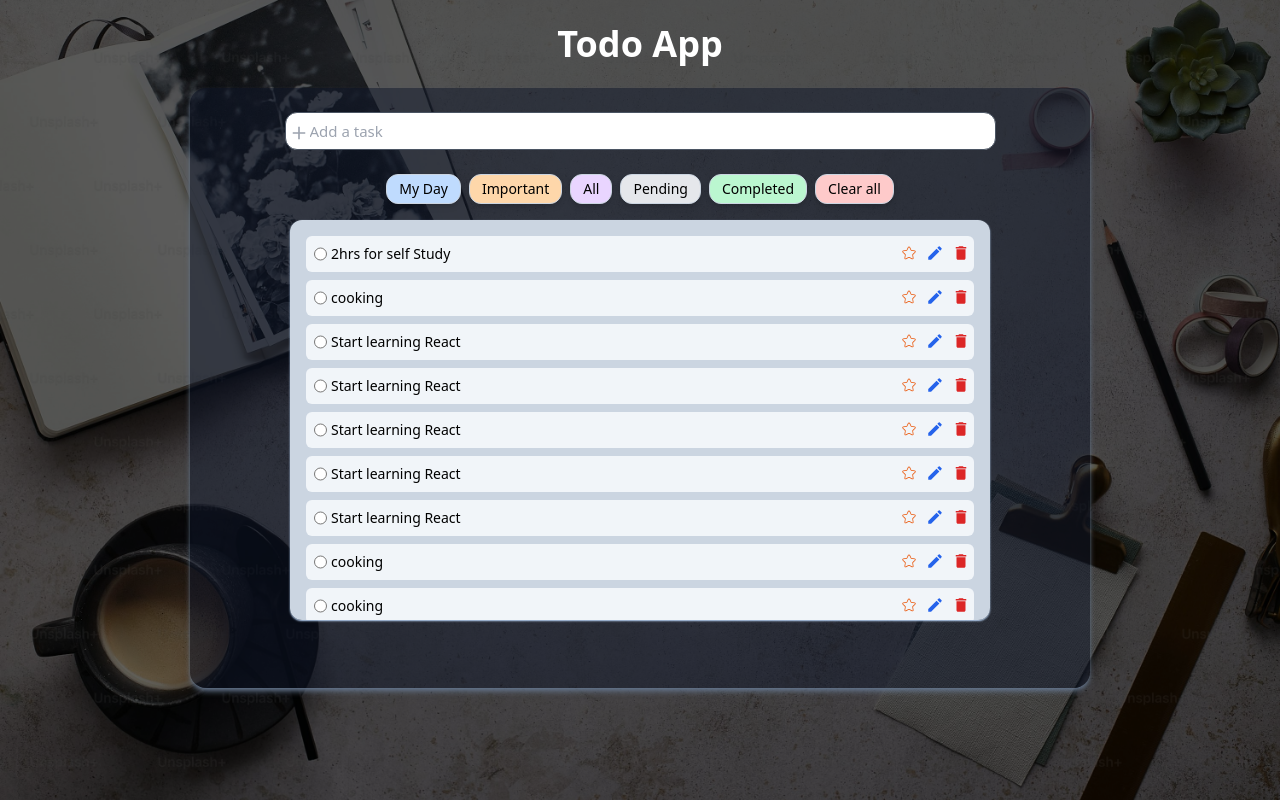
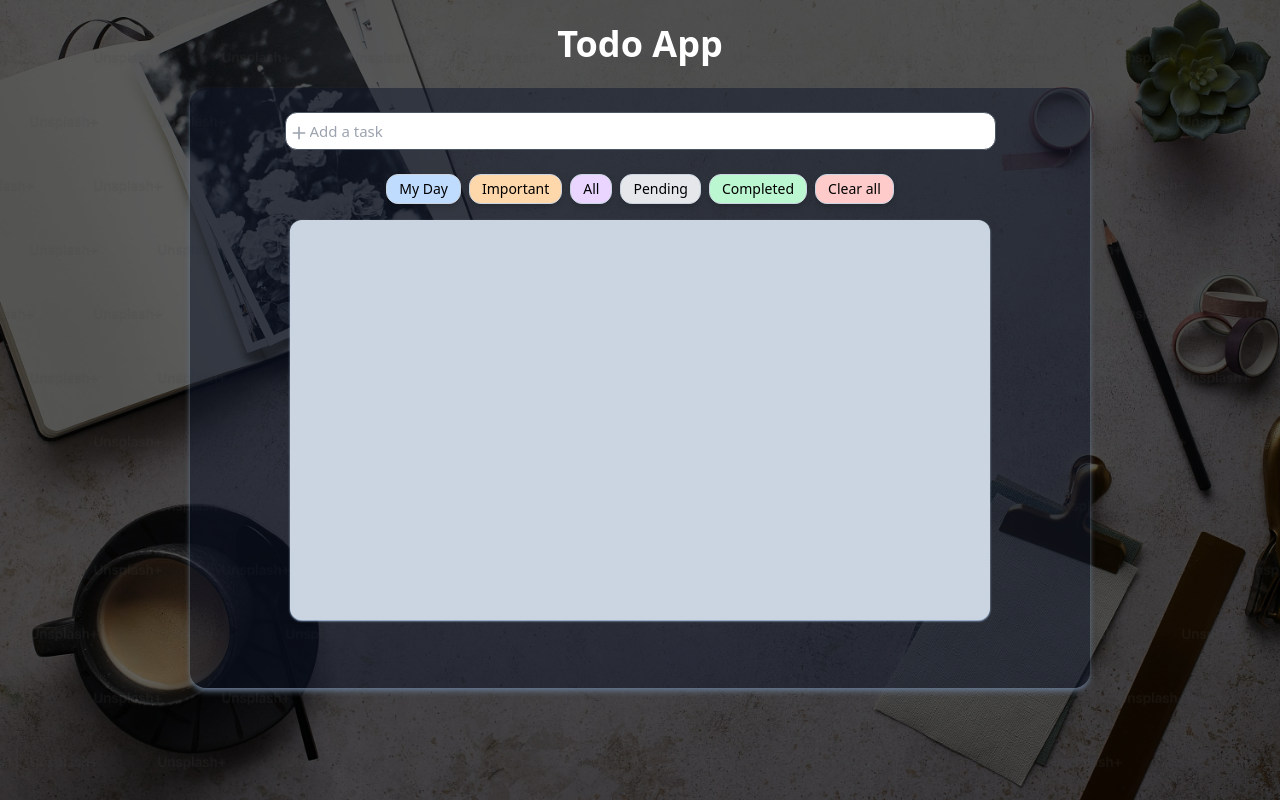
Before and after one commit to pinkijha/ToDo-App-React, a React (Vite) app: page /myday in a window 1280 px wide. Built offline with nearby package versions, Linux system fonts and the light colour scheme; the HTML template or start-up script is replaced by a standard one.

Commit message:
add context for managing state and add task functionality

```diff
--- a/src/App.jsx
+++ b/src/App.jsx
@@ -7,6 +7,7 @@ import Completed from "./components/Completed";
 import Pending from "./components/Pending";
 import All from './components/All'
 import TaskContainer from "./components/TaskContainer";
+import { UtilsContextProvider } from "./utils/UtilsContext";
 
 
 function App() {
@@ -14,7 +15,8 @@ function App() {
   return (
     <>
     <BrowserRouter>
-    <Provider store={store}>
+   <UtilsContextProvider>
+   <Provider store={store}>
       <Routes>
       {/* Parent Route */}
       <Route path="/" element={<Home />}>
@@ -28,6 +30,7 @@ function App() {
       </Route>
     </Routes>
        </Provider>
+   </UtilsContextProvider>
        </BrowserRouter>
     </>
   )
--- a/src/components/Home.jsx
+++ b/src/components/Home.jsx
@@ -4,7 +4,6 @@ import NavigateButton from "./HeaderBtn/NavigateButton";
 import Navbar from "./Navbar";
 import InputField from "./InputField";
 import { useSelector } from "react-redux";
-import Body from "./Body";
 import { Outlet } from "react-router-dom";
 
 const Home = () => {
--- a/src/components/InputField.jsx
+++ b/src/components/InputField.jsx
@@ -1,19 +1,52 @@
-import React from 'react';
+import React, { useState } from 'react';
 
 import { IoMdAdd } from "react-icons/io";
+import { useUtils } from '../utils/UtilsContext';
 
 const InputField = () => {
+  const { inputValue, setInputValue, task, setTask} = useUtils();
+
+  const handleInputChange = (value) => {
+    setInputValue(value);
+  };
+
+  const handleFormSubmit = (e) =>{
+    e.preventDefault();
+
+  if (!inputValue) return alert("Task cannot be empty!"); //nul input value
+
+  // Duplicate value
+  if (task.includes(inputValue)) {
+  setInputValue(''); // input field empty after entering one value
+  alert("Task already exists!");
+    return;
+  };
+
+  setTask((prevTask) => [...prevTask, inputValue]);
+
+  setInputValue(''); // input field empty after entering one value
+
+  }
+
+
+
+
   return (
+    <form onSubmit={handleFormSubmit}>
     <div className="relative  top-[580px] md:top-0 md:text-[15px]  text-sm md:w-[790px] flex flex-col  items-center my-2">
-            <IoMdAdd className="absolute left-4 text-gray-400 md:left-11 top-[38%]  text-xl " />
+
+           <IoMdAdd className="absolute left-4 text-gray-400 md:left-11 top-[38%]  text-xl " />
             <input
               className="outline-none border border-gray-600 my-4
                  bg-white text-black md:px-6 px-10 py-2 rounded-xl
                  md:w-[90%] w-[320px] "
               type="text"
+              value={inputValue}
+              onChange={(e)=>handleInputChange(e.target.value)}
               placeholder='Add a task'
             />
           </div>
+          </form>
 
   )
 }
--- a/src/components/TaskContainer.jsx
+++ b/src/components/TaskContainer.jsx
@@ -2,70 +2,31 @@ import React from 'react';
 import { MdDelete } from "react-icons/md";
 import { MdModeEditOutline } from "react-icons/md";
 import { CiStar } from "react-icons/ci";
+import { useUtils } from '../utils/UtilsContext';
 
 const TaskContainer = () => {
-    const taskItem =[
-        {
-            id:1,
-            name: 'Study',
-            description: '2hrs for self Study'
-        },
-        {
-            id:2,
-            name: 'Study',
-            description: 'cooking'
-        },
-        {
-            id:3,
-            name: 'Study',
-            description: 'Start learning React'
-        },
-        {
-            id:4,
-            name: 'Study',
-            description: 'Start learning React'
-        },
-        {
-            id:5,
-            name: 'Study',
-            description: 'Start learning React'
-        },
-        {
-            id:6,
-            name: 'Study',
-            description: 'Start learning React'
-        },
-        {
-            id:7,
-            name: 'Study',
-            description: 'Start learning React'
-        },
-        {
-            id:8,
-            name: 'Study',
-            description: 'cooking'
-        },
-        {
-            id:9,
-            name: 'Study',
-            description: 'cooking'
-        },
-    ]
+    const {task } = useUtils();
+
+    const handleDelete = (index) => {
+        setTask((prevTask) => prevTask.filter((t) => t.index !== index));
+      };
+
   return (
     <div className=' flex flex-col px-4 overflow-y-scroll  md:my-4 p-4 space-y-2 md:w-[700px] w-[350px] h-[440px] md:h-[400px]
                  md:bg-slate-300 md:shadow-sm scrollbar-hide md:shadow-blue-200 md:rounded-xl'>
 
-                    {taskItem.map(({id, description}) => (
-                        <div key={id}
+                    {task.map((taskName, index) => (
+                        <div key={index}
 
                         className='relative md:text-lg text-sm flex p-2 space-x-1 bg-slate-100
                          md:w-full rounded-md  border-spacing-8 border-gray-500'>
                             <input type='radio'  />
-                            <p className='cursor-pointer text-sm'>{description}</p>
+                            <p className='cursor-pointer text-sm'>{taskName}</p>
                            <div className='absolute space-x-2  right-1 flex items-center'>
                            <CiStar className='text-orange-600 cursor-pointer'  />
                             <MdModeEditOutline className='text-blue-600 cursor-pointer'  />
-                            <MdDelete className='text-red-600 cursor-pointer' />
+                            <MdDelete onClick={() => handleDelete(index)}
+                            className='text-red-600 cursor-pointer' />
                            </div>
 
                         </div>
--- /dev/null
+++ b/src/utils/UtilsContext.jsx
@@ -0,0 +1,21 @@
+import { createContext, useContext, useState } from "react";
+
+const UtilsContext = createContext();
+
+export const UtilsContextProvider = ({children})  => {
+
+      const [ inputValue, setInputValue] = useState("");
+      const [ task, setTask ] = useState([]);
+      return <UtilsContext.Provider value={{inputValue, setInputValue, task, setTask}}>
+            {children}
+      </UtilsContext.Provider>
+}
+
+// custome hook
+export const useUtils = () => {
+    const utilsContext = useContext (UtilsContext);
+    if(!utilsContext) {
+        throw new Error("useUtils must be used within a UtilsContextProvider");
+    }
+    return utilsContext;
+}
```
